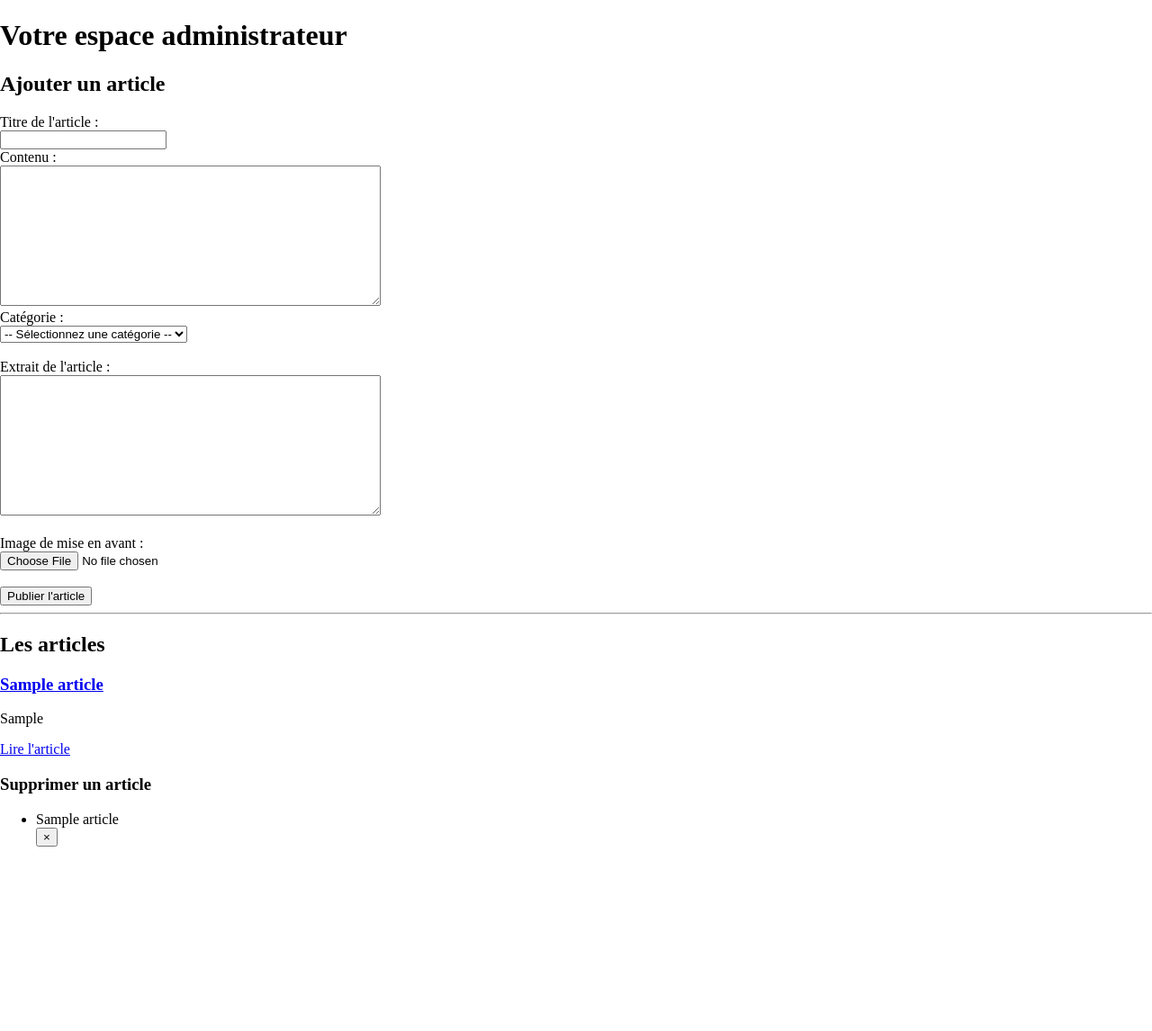
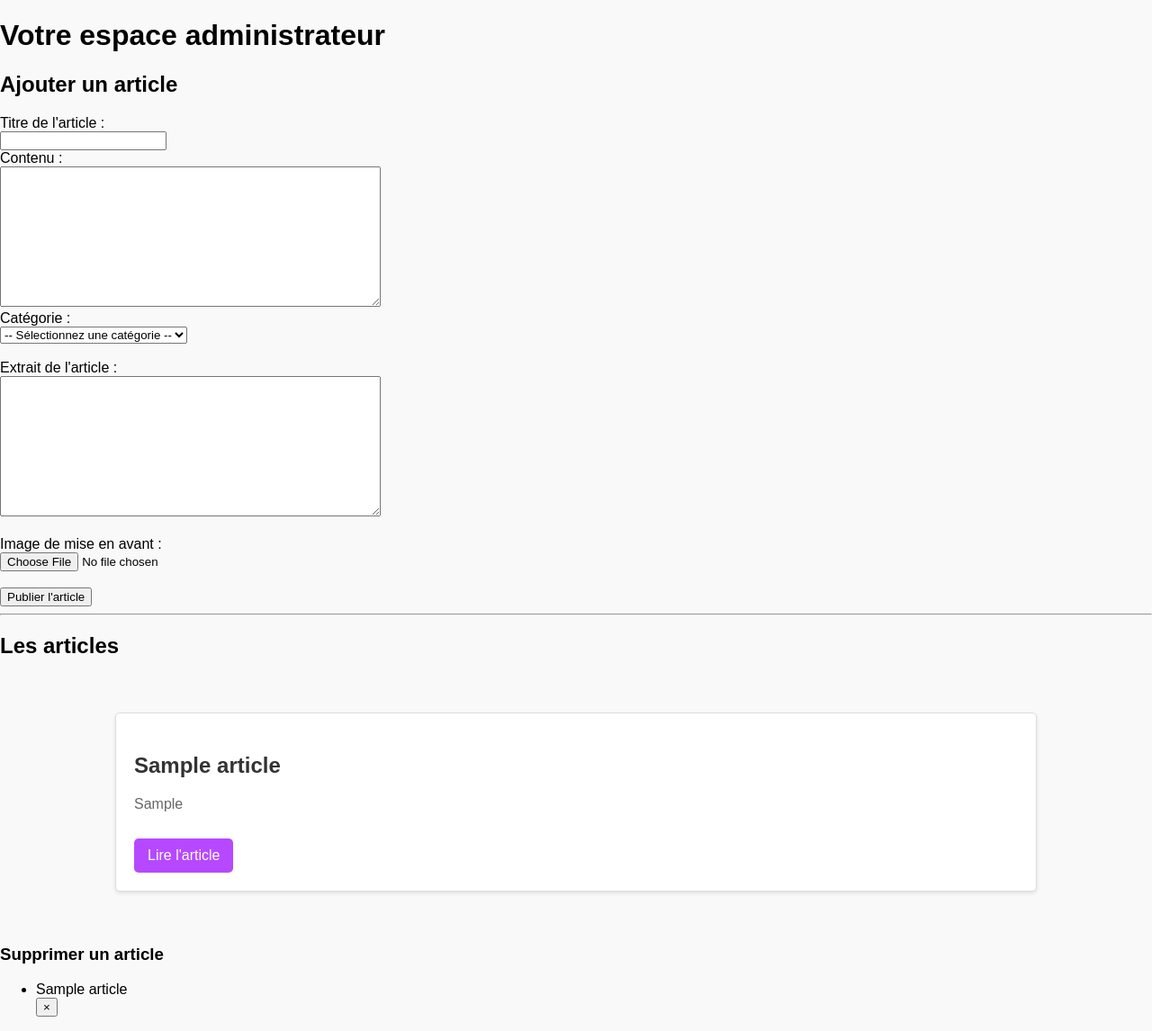
Before and after one commit to DaphneAntilope/blog, a PHP site: page /connexion_admin/espace_admin.php in a window 1280 px wide. Shown: the part 90-1236 px from the top of the page at 90% size. Before the commit the page ends 1031 px from the top, so only its background shows below. Run offline with PHP 8.4, Linux system fonts and the light colour scheme; tables that the repository leaves empty hold one stand-in row (values such as "Sample post"); some libraries are stand-ins or nearby versions.

Commit message:
ajout css pour page index depuis liste_articles

```diff
--- a/form_ajout_article/ajout_article.php
+++ b/form_ajout_article/ajout_article.php
@@ -10,7 +10,7 @@
         });
 </script>
 
-        <form action="form_ajout_article\publier_article.php" method="POST" enctype="multipart/form-data">
+        <form action="../form_ajout_article/publier_article.php" method="POST" enctype="multipart/form-data">
             <div>
                 <label for="titre">Titre de l'article :</label><br>
                 <input type="text" id="titre" name="titre" required>
--- a/form_ajout_article/supprimer_article.php
+++ b/form_ajout_article/supprimer_article.php
@@ -12,16 +12,20 @@ if ($_SERVER['REQUEST_METHOD'] == 'POST') {
         $stmt->bind_param("i", $id_article);
         if ($stmt->execute()) {
             echo "L'article a été supprimé avec succès.";
+            echo "<button><a href='../connexion_admin/espace_admin.php'>Retour vers l'espace administrateur</a></button>";
         } else {
             echo "Erreur lors de la suppression de l'article : " . $stmt->error;
+            echo "<button><a href='../connexion_admin/espace_admin.php'>Retour vers l'espace administrateur</a></button>";
         }
         $stmt->close();
     } else {
         echo "Erreur lors de la préparation de la requête : " . $connexion->error;
+        echo "<button><a href='../connexion_admin/espace_admin.php'>Retour vers l'espace administrateur</a></button>";
     }
 
     $connexion->close();
 } else {
     echo "Requête invalide.";
+    echo "<button><a href='../connexion_admin/espace_admin.php'>Retour vers l'espace administrateur</a></button>";
 }
 ?>
--- a/tous_les_articles/liste_articles.php
+++ b/tous_les_articles/liste_articles.php
@@ -1,3 +1,12 @@
+<!DOCTYPE html>
+<html lang="fr">
+<head>
+    <meta charset="UTF-8">
+    <title>Accueil du Blog</title>
+    <link rel="stylesheet" href="tous_les_articles\liste_articles_styles.css"> <!-- Inclure le fichier CSS -->
+</head>
+<body>
+    <div class="container">
         <?php
         // Connexion à la base de données
         $page_name = basename($_SERVER['PHP_SELF'], ".php");
@@ -30,3 +39,6 @@
         }
         $connexion->close();
         ?>
+    </div>
+</body>
+</html>
--- /dev/null
+++ b/tous_les_articles/liste_articles_styles.css
@@ -0,0 +1,59 @@
+body {
+    font-family: Arial, sans-serif;
+    background-color: #f9f9f9;
+    margin: 0;
+    padding: 0;
+}
+
+.container {
+    width: 80%;
+    margin: 0 auto;
+    padding: 20px;
+}
+
+/* Styles pour les articles */
+.article {
+    background-color: #ffffff;
+    border: 1px solid #ddd;
+    border-radius: 5px;
+    margin: 20px 0;
+    padding: 20px;
+    box-shadow: 0 2px 4px rgba(0, 0, 0, 0.1);
+}
+
+.article h3 {
+    font-size: 1.5em;
+    margin-bottom: 10px;
+    color: #333;
+}
+
+.article h3 a {
+    text-decoration: none;
+    color: #333;
+    transition: color 0.3s;
+}
+
+.article h3 a:hover {
+    color: #007bff;
+}
+
+.article p {
+    font-size: 1em;
+    color: #666;
+    line-height: 1.6;
+}
+
+.btn-lire-article {
+    display: inline-block;
+    margin-top: 10px;
+    padding: 10px 15px;
+    background-color: #b649ff;
+    color: #fff;
+    text-decoration: none;
+    border-radius: 5px;
+    transition: background-color 0.3s;
+}
+
+.btn-lire-article:hover {
+    background-color: #0056b3;
+}
```
Also changed, not shown: form_ajout_article/publier_article.php (+25 -12 lines), un_article/article.php (+1 -18 lines). Lines whose indentation alone changed are shown as unchanged.
